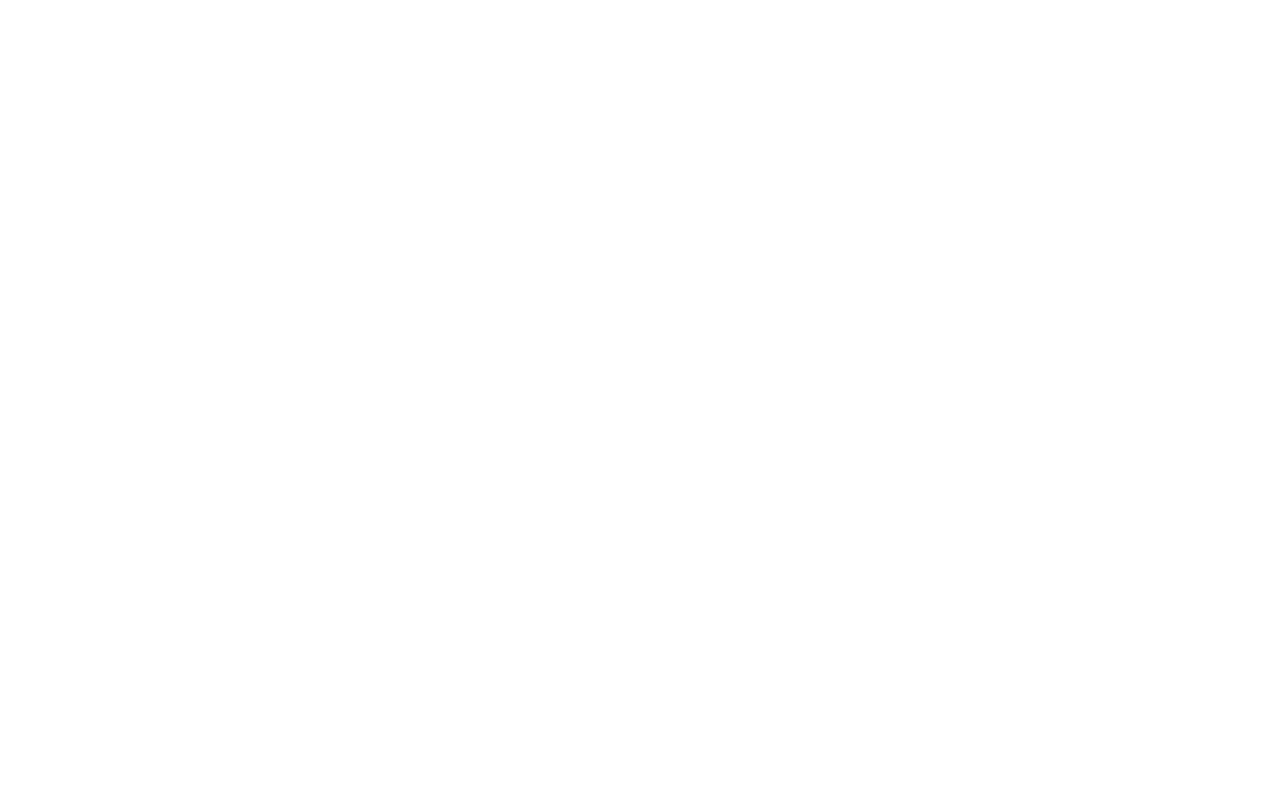
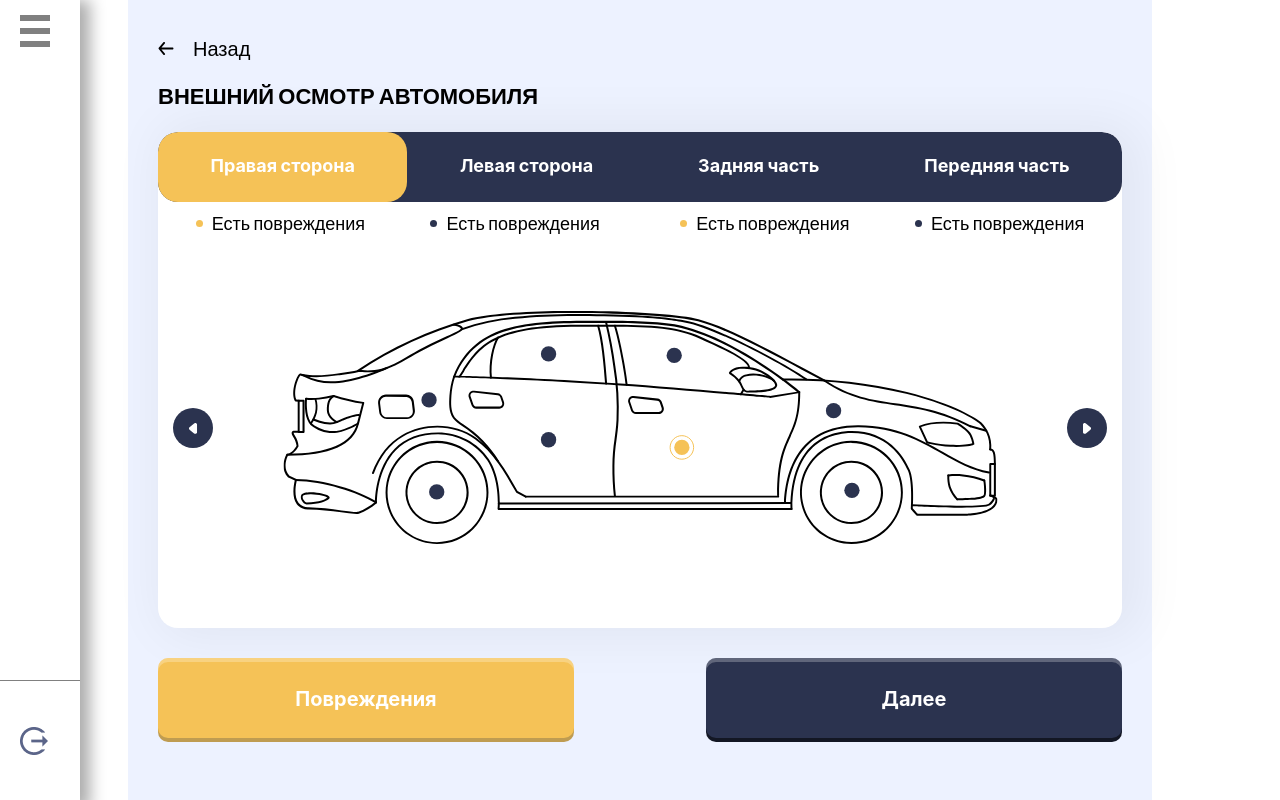
Before and after one commit to za9aryan/taxiVoshod, a React (Create React App) app: page /car-details in a window 1280 px wide. Before the commit this address had no page. Built offline with nearby package versions, Linux system fonts and the light colour scheme; no server answers.

Commit message:
menuwithBar added to car-damage part

```diff
--- a/src/App.js
+++ b/src/App.js
@@ -13,6 +13,7 @@
       <Route path='/' element={<Start />} />
       <Route path='/search' element={<SearchPart />} />
       <Route path='/damage' element={<Cars />} />
+      <Route path='/car-details' element={<Cars />} />
     </Routes>
   );
 }
--- /dev/null
+++ b/src/components/MenuWithBar/MenuWithBar.js
@@ -0,0 +1,58 @@
+import React, { useState, useEffect } from 'react';
+import { Link } from 'react-router-dom'
+import { FontAwesomeIcon } from '@fortawesome/react-fontawesome'
+import { faArrowRight, faCircle } from '@fortawesome/free-solid-svg-icons'
+import exit from '../../assets/img/exit.png'
+import './menuWithBar.css'
+import 'animate.css';
+
+const MenuWithBar = (props) => {
+    const [open, setOpen] = useState(false)
+    const [data, setData] = useState()
+
+    const toggleOpen = () => {
+        setOpen(!open)
+    }
+
+    const getData = async () => {
+        const res = await fetch("https://mechanic.taxivoshod.ru/api/?page=menu")
+        const resData = await res.json()
+        setData(resData.list)
+    }
+
+    useEffect(() => {
+        if (data) return
+        getData()
+    }, [])
+
+    const renderLists = ({ title, url }) => {
+        return (
+            <Link style={{ paddingLeft: !open && "0px", justifyContent: !open && "center", border: !open && "none" }} key={title} onClick={toggleOpen} to={`${url}`} className={`${open && ""} menuWithBar_list`}>
+                <FontAwesomeIcon style={{ marginRight: "5px" }} icon={open ? faArrowRight : faCircle} /> {open ? title : null}
+            </Link >
+        )
+    }
+
+    return (
+        <div className="menuWithBar_main">
+            <div onClick={toggleOpen} className="menuWithBar_burger">
+                <div className="menuWithBar_burger_icon">
+                    <div className="menuWithBar_burger_icon_part"></div>
+                    <div className="menuWithBar_burger_icon_part"></div>
+                    <div className="menuWithBar_burger_icon_part"></div>
+                </div>
+                <div className="menuWithBar_burger_icon_part_text">
+                    {open && "Меню"}
+                </div>
+            </div>
+            <div style={{ width: !open && "80px", borderRadius: !open && "0px" }} className="menuWithBar_list_wrapper">
+                {data?.map(renderLists)}
+                <Link onClick={toggleOpen} to={`/`} className={`${open && ""} menuWithBar_list_exit`}>
+                    <img style={{ marginRight: "5px" }} src={exit} alt="exit" /> {open && "Выход"}
+                </Link >
+            </div>
+        </div>
+    );
+}
+
+export default MenuWithBar;
--- /dev/null
+++ b/src/components/MenuWithBar/menuWithBar.css
@@ -0,0 +1,120 @@
+.menuWithBar_main {
+    position: fixed;
+    top: 0;
+    left: 0;
+    z-index: 1;
+    width: 0;
+}
+
+.menuWithBar_burger {
+    position: absolute;
+    z-index: 1;
+    display: flex;
+    align-items: center;
+    top: 15px;
+    left: 20px;
+    cursor: pointer;
+}
+
+.menuWithBar_list_wrapper {
+    display: flex;
+    flex-direction: column;
+    justify-content: center;
+    align-items: flex-start;
+    width: 300px;
+    height: 100vh;
+    background: white;
+    border-radius: 0 20px 20px 0;
+    transform: translateX(0%);
+    transition: 0.2s;
+    box-shadow: 5px 5px 15px 5px rgba(0,0,0,0.33);
+}
+
+
+.menuWithBar_list {
+    text-decoration: none;
+    color: gray;
+    border-bottom: 1px solid;
+    width: 100%;
+    margin: 0;
+    box-sizing: border-box;
+    height: 8%;
+    min-height: 50px;
+    display: flex;
+    align-items: center;
+    padding-left: 20px;
+    font-family: 'Lato', sans-serif;
+    font-weight: 400;
+    font-size: 18px;
+    white-space: nowrap;
+    overflow: hidden;
+}
+
+.menuWithBar_list_exit {
+    text-decoration: none;
+    color: gray;
+    width: 100%;
+    margin: 0;
+    box-sizing: border-box;
+    height: 8%;
+    min-height: 50px;
+    display: flex;
+    align-items: center;
+    padding-left: 20px;
+    position: absolute;
+    bottom: 0;
+    height: 120px;
+    border-top: 1px solid;
+    border-radius: 0 0 20px;
+    font-family: 'Lato', sans-serif;
+    font-weight: 400;
+    font-size: 18px;
+}
+
+.menuWithBar_list_exit:hover {
+    background-color: #F5C257;
+    color: white;
+}
+
+.menuWithBar_list:hover {
+    background-color: #F5C257;
+    color: white;
+}
+
+.menuWithBar_burger_icon {
+    height: 30px;
+    width: 30px;
+}
+
+.menuWithBar_burger_icon_part {
+    width: 100%;
+    height: 20%;
+    background: gray;
+    margin-bottom: 7px;
+}
+
+.menuWithBar_burger_icon_part_text {
+    margin-left: 10px;
+    color: gray;
+    font-family: 'Lato', sans-serif;
+    font-weight: 400;
+    font-size: 18px;
+}
+
+@media (max-width: 460px) {
+    .menuWithBar_burger_icon_part_text {
+       display: none;
+    }
+}
+
+@media (max-width: 384px) {
+    .menuWithBar_burger {
+       left: 5px;
+    }
+}
+
+@media (max-width: 300px) {
+    .menuWithBar_list_wrapper {
+        border-radius: 0;
+    }
+}
--- a/src/pages/Cars/Cars.jsx
+++ b/src/pages/Cars/Cars.jsx
@@ -3,6 +3,7 @@
 import Breadcrumbs from "./components/Breadcrumbs/Breadcrumbs";
 import Main from "./components/Main/Main";
 import Button from "./components/Buttons/Button";
+import MenuWithBar from "../../components/MenuWithBar/MenuWithBar";
 
 const Cars = () => {
 
@@ -11,12 +12,17 @@
     }
 
     return (
-        <div className={c.MainContainer}>
-            <Breadcrumbs onClick={handlerBreadcrumbsClick}/>
-            <h3 className={c.H3}>ВНЕШНИЙ ОСМОТР АВТОМОБИЛЯ</h3>
-            <Main />
-            <Button />
-        </div>
+        <>
+            <MenuWithBar />
+            <div className={c.MainContainer}>
+
+                <Breadcrumbs onClick={handlerBreadcrumbsClick} />
+                <h3 className={c.H3}>ВНЕШНИЙ ОСМОТР АВТОМОБИЛЯ</h3>
+                <Main />
+                <Button />
+            </div>
+        </>
+
     );
 };
 
```
Also changed, not shown: src/pages/CardDetails/CarDetails.js (added, +12 -0 lines), src/assets/img/dot.png (added), src/pages/CardDetails/carDetails.css (added).
